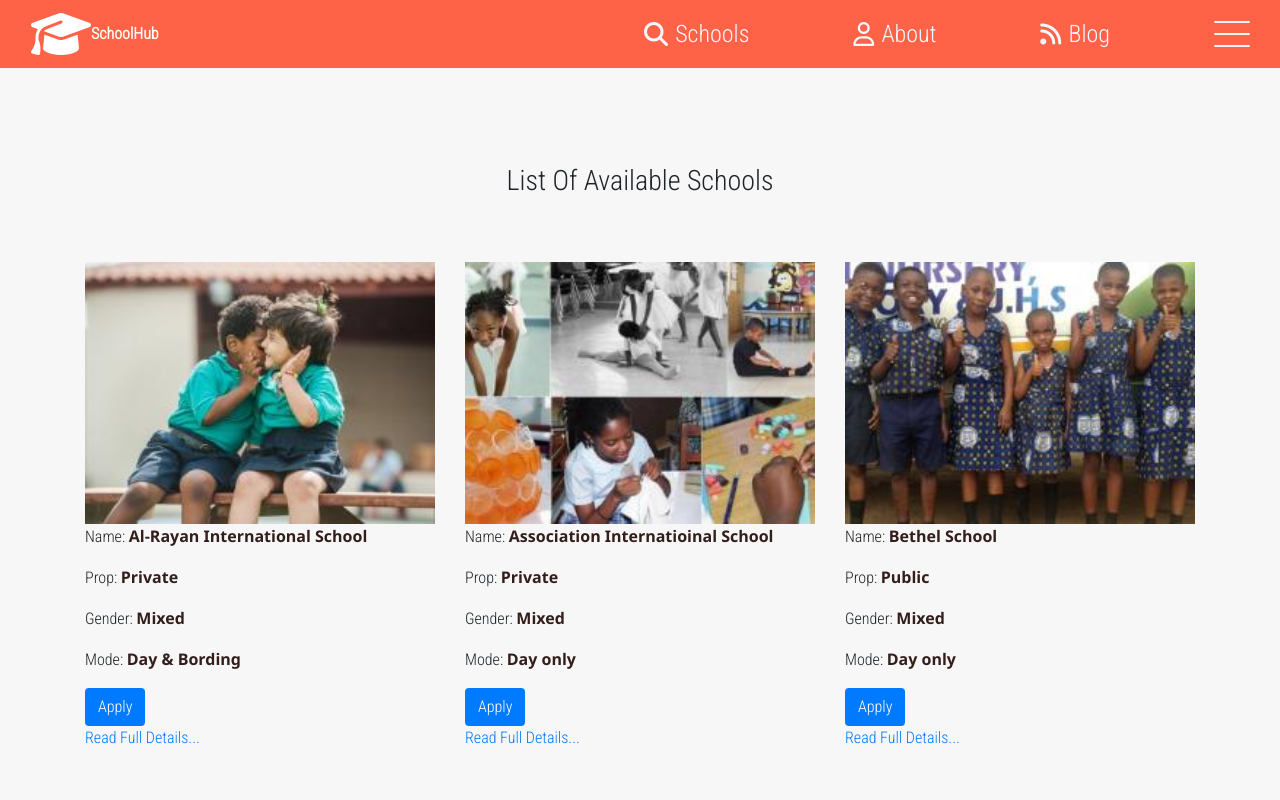
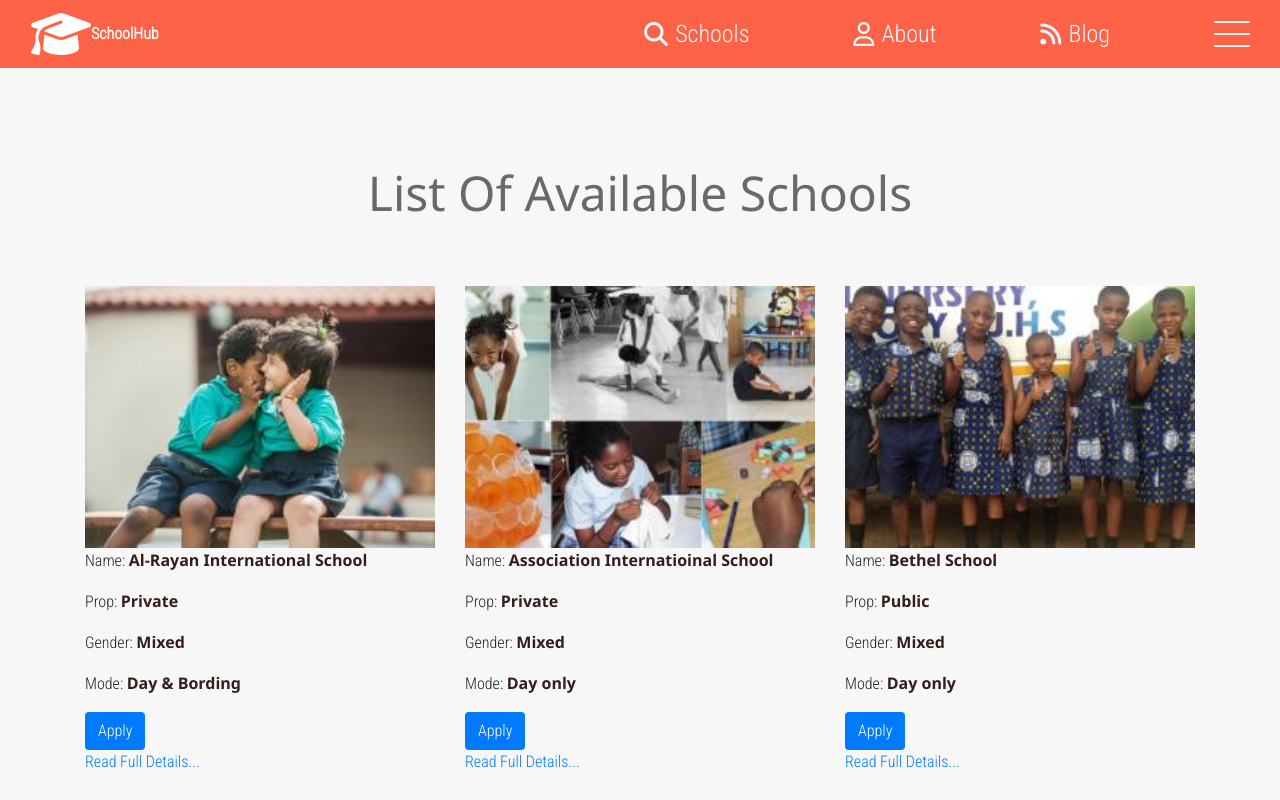
Before and after one commit to JelilFaisalAbudu/html-and-css-capstone-school-directory, a plain HTML site: page schools.html in a window 1280 px wide. Shown: the top 800 px of the page. Drawn offline with nearby package versions, Linux system fonts and the light colour scheme.

Commit message:
change the width of .section-col class to 100%

```diff
--- a/main.css
+++ b/main.css
@@ -109,7 +109,7 @@ ul {
   align-items: center;
   justify-content: center;
   height: 100vh;
-  width: 84%;
+  width: 100%;
   margin: 0 auto;
   padding: 0 4px;
 }
@@ -456,6 +456,12 @@ ul {
   .nav-item .nav-icon {
     font-size: 1.2rem;
   }
+
+  .school-list .section-title {
+    font-family: "Segoe UI", sans-serif;
+    font-size: 3rem;
+    color: dimgray;
+  }
 }
 
 @media screen and (min-width: 1024px) {
```
